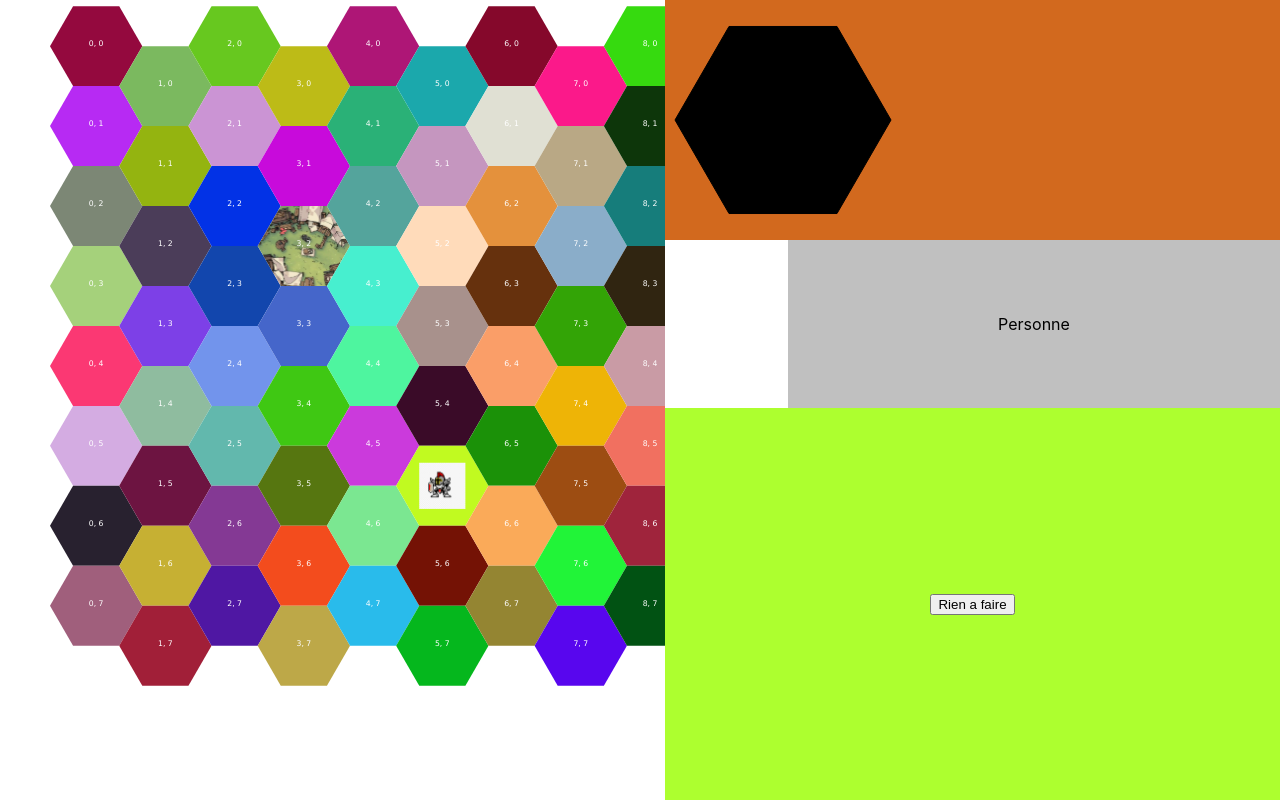
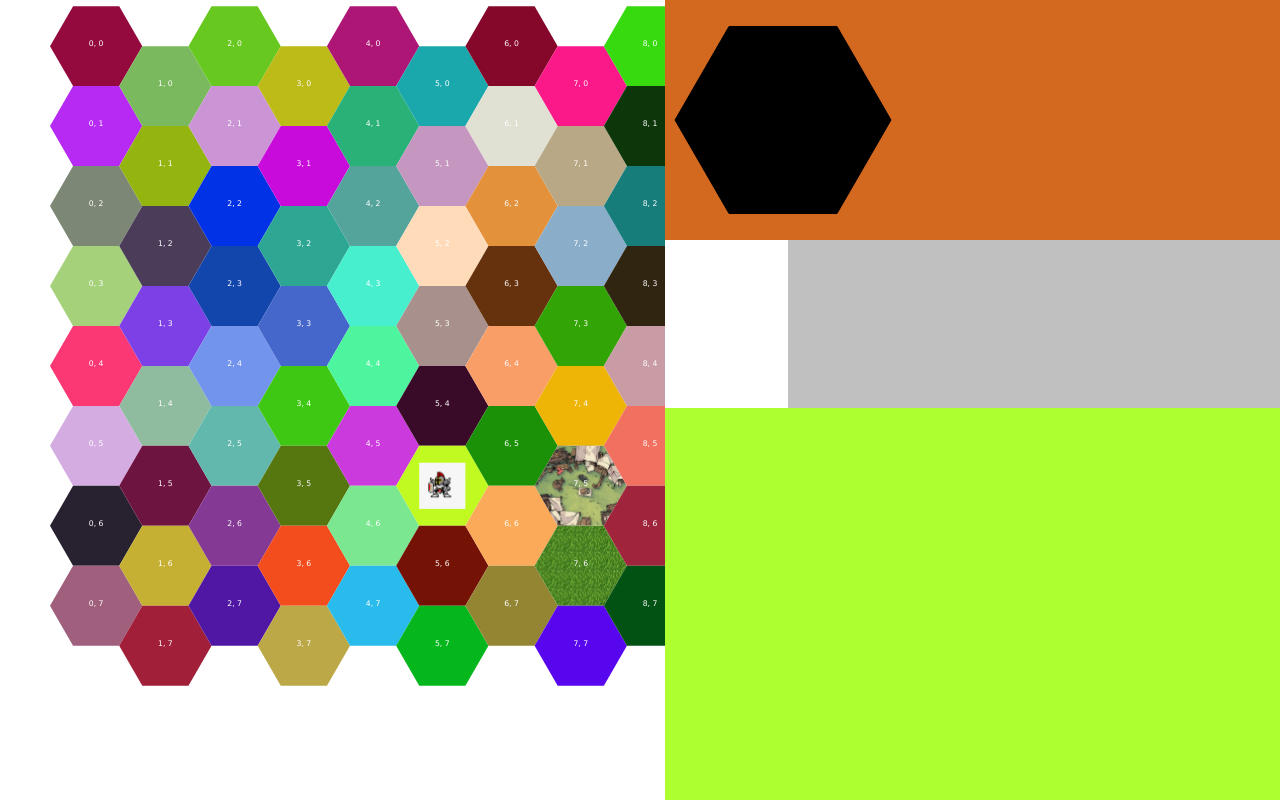
Before and after one commit to DrTyr/JeuxHexagone, a React (Create React App) app: page / in a window 1280 px wide. Built offline with nearby package versions, Linux system fonts and the light colour scheme.

Commit message:
Add PNJ Dialog

```diff
--- /dev/null
+++ b/src/Components/Encounter/Answer.js
@@ -0,0 +1,6 @@
+export class Answer {
+  constructor(text, goto) {
+    this.text = text;
+    this.goto = goto;
+  }
+}
--- /dev/null
+++ b/src/Components/Encounter/Dialog.js
@@ -0,0 +1,15 @@
+export class Dialog {
+  constructor(picture, text, answers = []) {
+    this.picture = picture;
+    this.text = text;
+    this.answers = answers;
+  }
+
+  addAnswer(answer) {
+    this.answers.push(answer);
+  }
+
+  manageGoto() {
+    return this.answers.goto;
+  }
+}
--- a/src/Components/Encounter/EncounterDisplay.jsx
+++ b/src/Components/Encounter/EncounterDisplay.jsx
@@ -21,34 +21,52 @@ export function EncounterDisplay(encounterType) {
     width: 0,
     height: 0,
   });
+  const [scene, setscene] = useState(detectEncounter(encounterType));
 
   useEffect(() => {
     setEncounterImageSize({
       width: document.getElementById("Encounter-Image").clientWidth,
       height: document.getElementById("Encounter-Image").clientHeight,
     });
-  }, []);
+    setscene(detectEncounter(encounterType));
+  }, [encounterType]);
+
+  console.log("Scene =", scene);
+
+  function detectSceneToDisplay() {}
+
+  function answersToDisplay() {
+    if (scene.answers.length === 0) {
+      return null;
+    }
+
+    return scene.answers.map(answer => (
+      <button
+        onClick={() => {
+          setscene(detectEncounter(encounterType, answer.goto));
+        }}
+      >
+        {answer.text}
+      </button>
+    ));
+  }
 
   //let encounter = { text: "testtext", answer: "testanswer" };
-
-  let encounter = detectEncounter(encounterType);
 
   return (
     <Fragment>
       <div className="Encounter-Image-Text">
         <div className="Encounter-Image" id="Encounter-Image">
           <img
-            src={encounter.picture.src}
+            src={scene.picture}
             alt=""
             width={encounterImageSize.width}
             height={encounterImageSize.height}
           />
         </div>
-        <div className="Encounter-Text">{encounter.text}</div>
+        <div className="Encounter-Text">{scene.text}</div>
       </div>
-      <div className="Encounter-Answers">
-        <button>{encounter.answer}</button>
-      </div>
+      <div className="Encounter-Answers">{answersToDisplay()}</div>
     </Fragment>
   );
 }
--- a/src/Components/Encounter/EncounterPossibilities.jsx
+++ b/src/Components/Encounter/EncounterPossibilities.jsx
@@ -1,34 +1,116 @@
 import tardigrade from "../../Assets/tardigrade.jpg";
 import empty from "../../Assets/empty.jpg";
+import OldWizzard from "../../Assets/OldWizzard.jpg";
+import { Dialog } from "./Dialog";
+import { Answer } from "./Answer";
 
-export function detectEncounter(randomEncounter) {
-  let encounter = {
-    picture: { width: 0, heigth: 0, src: empty },
-    text: "Personne",
-    answer: "Rien a faire",
-  };
+export function detectEncounter(randomEncounter, goto) {
+  let encounter = emptyEncounter();
 
   console.log("inside detect encounter : ", randomEncounter.encounterType);
 
-  if (randomEncounter === null) {
-    return encounter;
+  if (randomEncounter === "") {
   } else if (randomEncounter.encounterType === "bandit") {
-    return (encounter = {
-      picture: { width: 1000, heigth: 750, src: tardigrade },
-      text: "Bonjour mouhahaha",
-      answer: "Ho non, un tardigrade, fuyons",
-    });
+    encounter = banditEncounter(goto);
+  } else if (randomEncounter.encounterType === "mage") {
+    encounter = mageEncounter(goto);
   }
 
   return encounter;
 }
 
-function banditEncounter() {
-  let bandit = {
-    picture: { width: 1000, heigth: 750, src: "../../Assets/tardigrade.jpg" },
-    text: "Bonjour mouhahaha",
-    answer: "Ho non, un tardigrade, fuyons",
-  };
+function emptyEncounter() {
+  //const exit = "exit";
+  const scene = new Dialog(empty);
+  //const answer = new Answer("");
+  //scene.addAnswer(answer);
+  return scene;
+}
 
-  return bandit;
+function banditEncounter(goto) {
+  //const exit = "exit";
+  const sceneA = new Dialog(tardigrade, "Hello hello voisin");
+  const answerA1 = new Answer("Laisser ce magnifique animal", emptyEncounter());
+  sceneA.addAnswer(answerA1);
+
+  if (goto == null) {
+    goto = sceneA;
+  }
+
+  console.log("goto = ", goto);
+
+  return goto;
 }
+
+function mageEncounter(goto) {
+  const exit = "exit";
+
+  const sceneA = new Dialog(
+    OldWizzard,
+    "Bonjour aventurier, je suis un vieux mage qui sert de test pour le développement de rencontres avec les PNJ, j'ai volontairement un texte très long qui a pour but de tester que ce dernier ne dépasse pas de la <div> qui le contient, si tu arrives à tout lire c'est que ça fonctionne comme prévu, d'ailleurs pour les besoin du test j'ai décidé d'augmenter grandement la taille de ce que je raconte, juste pour voir si la div s'accord ou si texte diminue, je ne sais aps encore comment ça va s'afficher je vais voir",
+  );
+
+  const sceneB = new Dialog(
+    OldWizzard,
+    "Ceci est un test de mise à jour du text que je raconte, si tu le lis c'est que ça s'est correctement mis à jour",
+  );
+
+  const sceneC = new Dialog(
+    tardigrade,
+    "Moi je suis un test pour voir ce qu'il ce passe si on change l'image de la scène, si tu me vois c'est que ça fonctionne bien",
+  );
+
+  const answerA1 = new Answer(
+    "Réponse générique qui renvoi vers la scène B",
+    sceneB,
+  );
+  sceneA.addAnswer(answerA1);
+
+  const answerA2 = new Answer(
+    "Réponse générique qui renvoi vers la scène C",
+    sceneC,
+  );
+  sceneA.addAnswer(answerA2);
+
+  const answerA3 = new Answer(
+    "Réponse générique, si tu me clique dessus ça met fin à ce dialogue",
+    emptyEncounter(),
+  );
+  sceneA.addAnswer(answerA3);
+
+  const answerB1 = new Answer(
+    "Réponse générique, si tu me clique dessus ça met fin à ce dialogue",
+    emptyEncounter(),
+  );
+  sceneB.addAnswer(answerB1);
+
+  const answerC1 = new Answer(
+    "Quitter ce délicieux personnage",
+    emptyEncounter(),
+  );
+  sceneC.addAnswer(answerC1);
+
+  if (goto == null) {
+    goto = sceneA;
+  }
+
+  return goto;
+}
+
+// let mage = {
+//   picture: { width: 197, heigth: 380, src: OldWizzard },
+//   texts: {
+//     textA:
+//       "Bonjour aventurier, je suis un vieux mage qui sert de test pour le développement de rencontres avec les PNJ, j'ai volontairement un texte très long qui a pour but de tester que ce dernier ne dépasse pas de la <div> qui le contient, si tu arrives à tout lire c'est que ça fonctionne comme prévu",
+//     textB:
+//       "si tu lis ça c'est que l'affichage d'une autre ligne de texte que la principal fonctionne correctement",
+//   },
+//   answers: {
+//     answerA1: "Ici la réponse 1 du text A",
+//     answerA2: "Ici la réponse 2 du text A",
+//     answerA3: "Ici la réponse 3 du text A",
+//     answerB1: "Ici la réponse 1 du text B",
+//   },
+//   textToDisplay: "A",
+//   answersToDisplay: 1,
+// };
--- a/src/Components/GridGenerator/HexagonGridCalculator.jsx
+++ b/src/Components/GridGenerator/HexagonGridCalculator.jsx
@@ -104,15 +104,18 @@ function generateAllTheHexagones(grid) {
 }
 
 //WIP randomly fill on hexagone.fill with adress of IMG (currently not working)
-function randomlyFillhexagoneWithBanditCampImg(grid) {
+function randomlyFillhexagoneWithEncounter(grid) {
   //return objet coordinate with x and y of a random hexagon
   let coordonate = getCoordonateRandomHexagoneInGrid(grid);
-  //let coordonate2 = getCoordonateRandomHexagoneInGrid(grid);
+  let coordonate2 = getCoordonateRandomHexagoneInGrid(grid);
   //
 
   //grid.hexagons[coordonate2.x][coordonate2.y].fill = "url(#grass)";
   grid.hexagons[coordonate.x][coordonate.y].fill = "url(#banditCamp)";
   grid.hexagons[coordonate.x][coordonate.y].encounterType = "bandit";
+
+  grid.hexagons[coordonate2.x][coordonate2.y].fill = "url(#grass)";
+  grid.hexagons[coordonate2.x][coordonate2.y].encounterType = "mage";
 
   return grid;
 }
@@ -128,7 +131,7 @@ export function generateEntireGrid() {
   };
 
   grid = generateAllTheHexagones(grid);
-  grid = randomlyFillhexagoneWithBanditCampImg(grid);
+  grid = randomlyFillhexagoneWithEncounter(grid);
 
   return grid;
 }
```
Also changed, not shown: src/Assets/OldWizzard.jpg (added).
